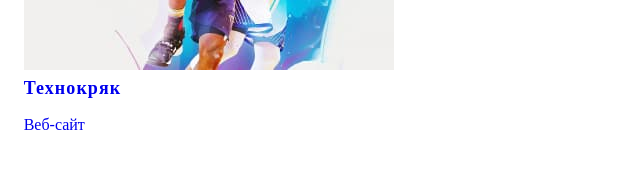
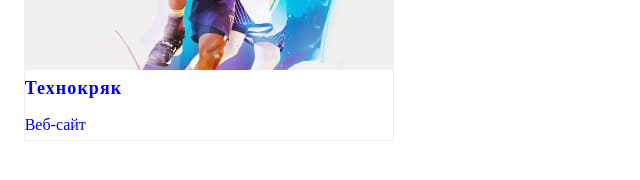
Before and after one commit to Natatashkin/test2, a plain HTML site: page index.html in a window 1280 px wide. Shown: the part 232-412 px from the top of the page, 0-640 px from the left. Drawn offline with Linux system fonts and the light colour scheme.

Commit message:
Update style.css

```diff
--- a/css/style.css
+++ b/css/style.css
@@ -92,3 +92,8 @@ h2,
   margin-top: 0;
   margin-bottom: 0;
 }
+
+.subtitle-container {
+  border: 1px solid #eeeeee;
+  border-top: 0;
+}
```
